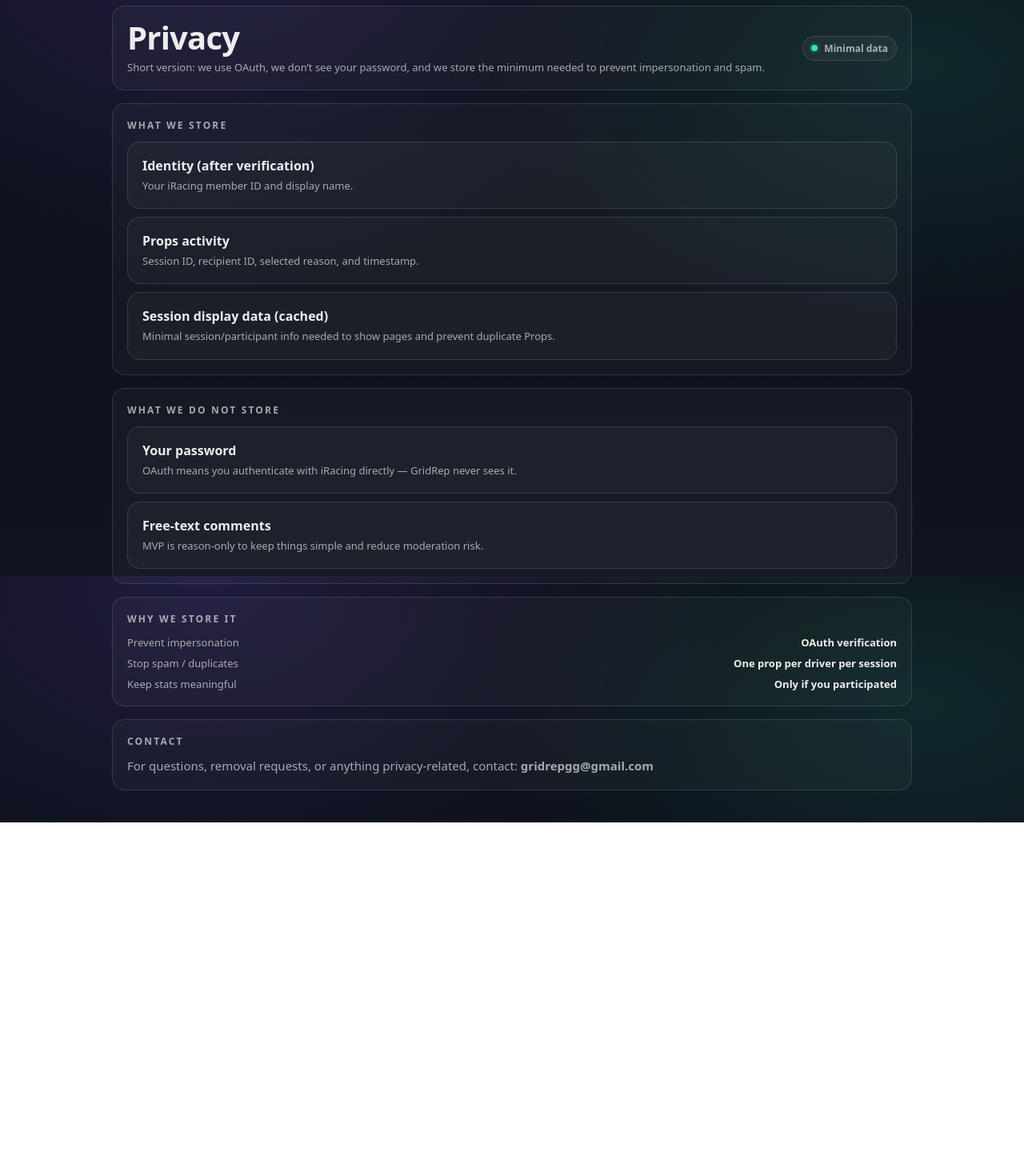
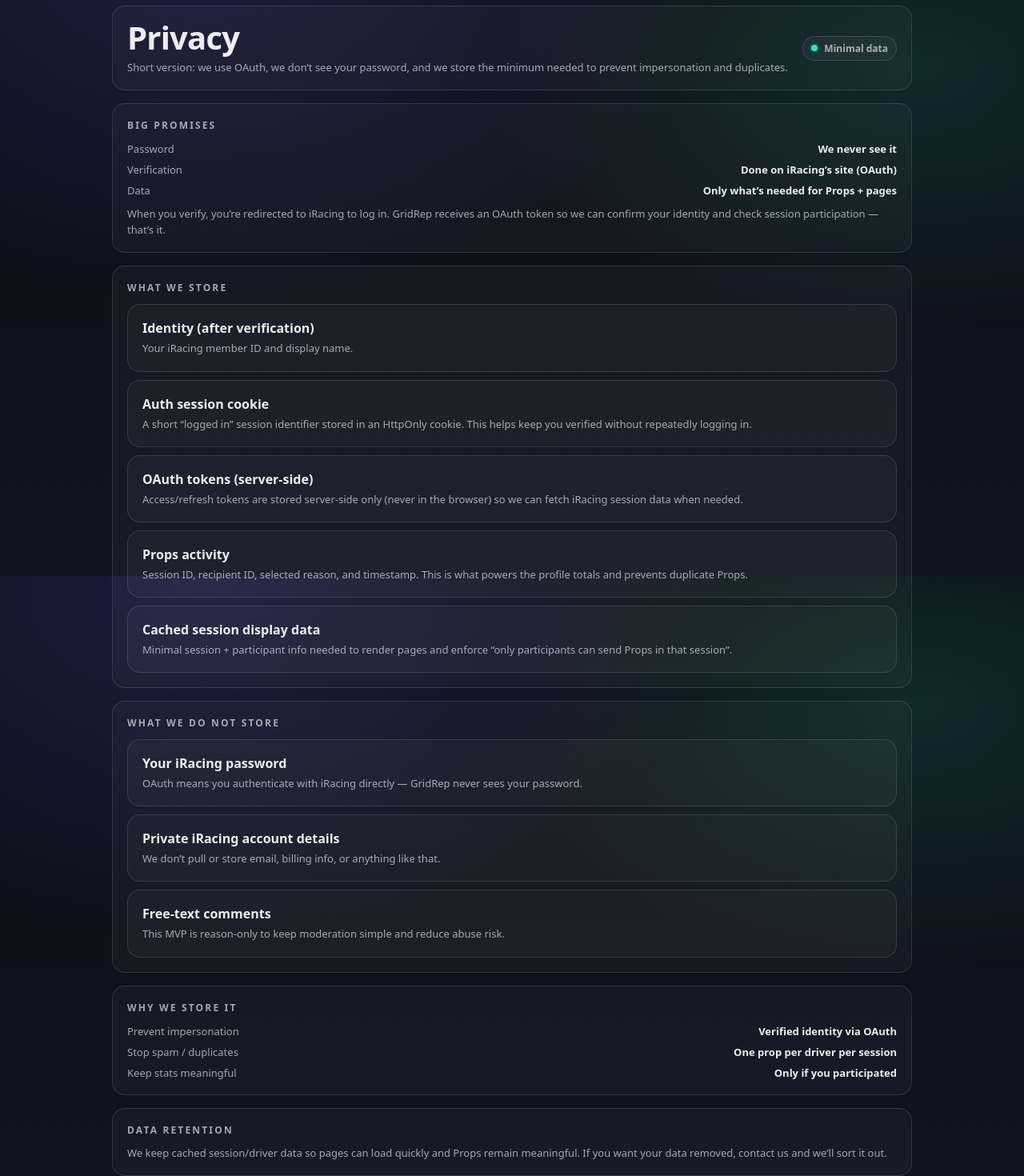
Before and after one commit to macleancherry/gridrep, a React (Vite) app: page /privacy in a window 1280 px wide. Shown: the part 80-1550 px from the top of the page at 80% size. Before the commit the page ends 1108 px from the top, so only its background shows below. Built offline with nearby package versions, Linux system fonts and the light colour scheme; no server answers.

Commit message:
Polish About/Privacy + fix Leaderboard mapping

```diff
--- a/src/pages/About.tsx
+++ b/src/pages/About.tsx
@@ -1,14 +1,17 @@
+import { Link } from "react-router-dom";
+
 export default function About() {
   return (
     <div className="stack">
+      {/* Header */}
       <div className="card card-pad">
         <div className="row space-between wrap">
-          <div>
+          <div style={{ minWidth: 0 }}>
             <h1 className="mt-0" style={{ marginBottom: 6 }}>
               About GridRep
             </h1>
             <div className="subtle">
-              A clean, lightweight way to reward good racecraft with <strong>Props (GG)</strong>.
+              A lightweight way to reward good racecraft with <strong>Props (GG)</strong>.
             </div>
           </div>
 
@@ -19,58 +22,115 @@
         </div>
       </div>
 
+      {/* What it is */}
       <div className="card card-pad">
         <h2>What it is</h2>
         <p style={{ marginTop: 10 }}>
-          GridRep is a community tool for sim racing that lets drivers give <strong>Props (GG)</strong>{" "}
-          after a race, kind of like a quick “good battle” nod that actually shows up on a profile.
+          GridRep is a community tool for sim racing. After a race, you can give another driver{" "}
+          <strong>Props (GG)</strong> with a reason (clean battle, respectful driving, great
+          racecraft). Think of it as a quick “good one mate” that becomes visible on a driver
+          profile.
         </p>
 
-        <div className="pills" style={{ marginTop: 12 }}>
+        <div className="pills compact" style={{ marginTop: 12 }}>
           <span className="pill">
             <span className="chip" />
-            Fast
+            Browse free
           </span>
           <span className="pill alt">
             <span className="chip" />
-            Lightweight
+            Verify to send
           </span>
           <span className="pill mono">
             <span className="chip" />
-            No drama
+            One prop per session
           </span>
         </div>
       </div>
 
+      {/* How it works */}
       <div className="card card-pad">
-        <h2>How it works</h2>
+        <div className="row space-between wrap" style={{ marginBottom: 10 }}>
+          <h2>How it works</h2>
+          <Link className="btn btn-ghost" to="/" style={{ textDecoration: "none" }}>
+            Try it now →
+          </Link>
+        </div>
+
         <div className="stack" style={{ marginTop: 12, gap: 10 }}>
           <div className="card card-pad">
             <div style={{ fontWeight: 900, marginBottom: 4 }}>1) Browse</div>
-            <div className="subtle">Search drivers and view recent sessions without logging in.</div>
+            <div className="subtle">
+              Search drivers, view profiles, and open sessions without logging in.
+            </div>
           </div>
 
           <div className="card card-pad">
-            <div style={{ fontWeight: 900, marginBottom: 4 }}>2) Verify (optional)</div>
+            <div style={{ fontWeight: 900, marginBottom: 4 }}>2) Verify (only if you want to send)</div>
             <div className="subtle">
-              To send Props, you verify with iRacing via OAuth. GridRep never sees your password.
+              To send Props, you verify with iRacing using OAuth. GridRep never sees your iRacing
+              password and never stores it.
             </div>
           </div>
 
           <div className="card card-pad">
             <div style={{ fontWeight: 900, marginBottom: 4 }}>3) Send Props (GG)</div>
             <div className="subtle">
-              Pick a reason (Clean battle, Respectful driving, Great racecraft, etc.) and send it.
-              Props are only allowed for sessions you actually participated in.
+              Pick a reason and send it to someone from that session.
+              <br />
+              <strong>Anti-impersonation:</strong> you can only send Props in races you actually
+              participated in, and only to other participants in that same race.
             </div>
           </div>
         </div>
       </div>
 
+      {/* Trust + rules */}
+      <div className="card card-pad">
+        <h2>Rules (to keep it legit)</h2>
+        <div className="stack" style={{ marginTop: 12, gap: 8 }}>
+          <div className="kv">
+            <span>Browse</span>
+            <strong>Always free</strong>
+          </div>
+          <div className="kv">
+            <span>Sending Props</span>
+            <strong>Requires verification</strong>
+          </div>
+          <div className="kv">
+            <span>Where you can send</span>
+            <strong>Only sessions you raced</strong>
+          </div>
+          <div className="kv">
+            <span>How many</span>
+            <strong>One prop per driver per session</strong>
+          </div>
+        </div>
+
+        <div className="subtle" style={{ marginTop: 10 }}>
+          We use iRacing as the source of truth for session participants. That’s how we prevent
+          randoms from handing out fake Props.
+        </div>
+      </div>
+
+      {/* MVP disclaimer */}
+      <div className="card card-pad">
+        <h2>MVP status</h2>
+        <p style={{ marginTop: 10 }}>
+          This is an early version. If something feels confusing, slow, or “not quite right”, that’s
+          exactly the feedback we want.
+        </p>
+        <div className="subtle">
+          Best feedback is specific: the URL you were on, what you expected, and what happened.
+        </div>
+      </div>
+
+      {/* Why it exists */}
       <div className="card card-pad">
         <h2>Why it exists</h2>
         <p style={{ marginTop: 10 }}>
-          Sim racing already has “stick” mechanics (penalties, protests). GridRep is the “carrot”, a simple way to reinforce clean, respectful racing and make it visible.
+          Sim racing already has plenty of “stick” mechanics (penalties, protests). GridRep is the
+          “carrot”: a simple way to reinforce clean, respectful racing and make it visible.
         </p>
       </div>
     </div>
--- a/src/pages/Privacy.tsx
+++ b/src/pages/Privacy.tsx
@@ -1,15 +1,16 @@
 export default function Privacy() {
   return (
     <div className="stack">
+      {/* Header */}
       <div className="card card-pad">
         <div className="row space-between wrap">
-          <div>
+          <div style={{ minWidth: 0 }}>
             <h1 className="mt-0" style={{ marginBottom: 6 }}>
               Privacy
             </h1>
             <div className="subtle">
-              Short version: we use OAuth, we don’t see your password, and we store the minimum needed
-              to prevent impersonation and spam.
+              Short version: we use OAuth, we don’t see your password, and we store the minimum
+              needed to prevent impersonation and duplicates.
             </div>
           </div>
 
@@ -20,6 +21,31 @@
         </div>
       </div>
 
+      {/* The big promise */}
+      <div className="card card-pad">
+        <h2>Big promises</h2>
+        <div className="stack" style={{ marginTop: 12, gap: 8 }}>
+          <div className="kv">
+            <span>Password</span>
+            <strong>We never see it</strong>
+          </div>
+          <div className="kv">
+            <span>Verification</span>
+            <strong>Done on iRacing’s site (OAuth)</strong>
+          </div>
+          <div className="kv">
+            <span>Data</span>
+            <strong>Only what’s needed for Props + pages</strong>
+          </div>
+        </div>
+
+        <div className="subtle" style={{ marginTop: 10 }}>
+          When you verify, you’re redirected to iRacing to log in. GridRep receives an OAuth token so
+          we can confirm your identity and check session participation — that’s it.
+        </div>
+      </div>
+
+      {/* What we store */}
       <div className="card card-pad">
         <h2>What we store</h2>
         <div className="stack" style={{ marginTop: 12, gap: 10 }}>
@@ -29,46 +55,73 @@
           </div>
 
           <div className="card card-pad">
-            <div style={{ fontWeight: 900, marginBottom: 4 }}>Props activity</div>
+            <div style={{ fontWeight: 900, marginBottom: 4 }}>Auth session cookie</div>
             <div className="subtle">
-              Session ID, recipient ID, selected reason, and timestamp.
+              A short “logged in” session identifier stored in an HttpOnly cookie.
+              This helps keep you verified without repeatedly logging in.
             </div>
           </div>
 
           <div className="card card-pad">
-            <div style={{ fontWeight: 900, marginBottom: 4 }}>Session display data (cached)</div>
+            <div style={{ fontWeight: 900, marginBottom: 4 }}>OAuth tokens (server-side)</div>
             <div className="subtle">
-              Minimal session/participant info needed to show pages and prevent duplicate Props.
+              Access/refresh tokens are stored server-side only (never in the browser) so we can
+              fetch iRacing session data when needed.
+            </div>
+          </div>
+
+          <div className="card card-pad">
+            <div style={{ fontWeight: 900, marginBottom: 4 }}>Props activity</div>
+            <div className="subtle">
+              Session ID, recipient ID, selected reason, and timestamp. This is what powers the
+              profile totals and prevents duplicate Props.
+            </div>
+          </div>
+
+          <div className="card card-pad">
+            <div style={{ fontWeight: 900, marginBottom: 4 }}>Cached session display data</div>
+            <div className="subtle">
+              Minimal session + participant info needed to render pages and enforce “only
+              participants can send Props in that session”.
             </div>
           </div>
         </div>
       </div>
 
+      {/* What we do not store */}
       <div className="card card-pad">
         <h2>What we do not store</h2>
         <div className="stack" style={{ marginTop: 12, gap: 10 }}>
           <div className="card card-pad">
-            <div style={{ fontWeight: 900, marginBottom: 4 }}>Your password</div>
+            <div style={{ fontWeight: 900, marginBottom: 4 }}>Your iRacing password</div>
             <div className="subtle">
-              OAuth means you authenticate with iRacing directly — GridRep never sees it.
+              OAuth means you authenticate with iRacing directly — GridRep never sees your password.
+            </div>
+          </div>
+
+          <div className="card card-pad">
+            <div style={{ fontWeight: 900, marginBottom: 4 }}>Private iRacing account details</div>
+            <div className="subtle">
+              We don’t pull or store email, billing info, or anything like that.
             </div>
           </div>
 
           <div className="card card-pad">
             <div style={{ fontWeight: 900, marginBottom: 4 }}>Free-text comments</div>
             <div className="subtle">
-              MVP is reason-only to keep things simple and reduce moderation risk.
+              This MVP is reason-only to keep moderation simple and reduce abuse risk.
             </div>
           </div>
         </div>
       </div>
 
+      {/* Why we store it */}
       <div className="card card-pad">
         <h2>Why we store it</h2>
         <div className="stack" style={{ marginTop: 12, gap: 8 }}>
           <div className="kv">
             <span>Prevent impersonation</span>
-            <strong>OAuth verification</strong>
+            <strong>Verified identity via OAuth</strong>
           </div>
           <div className="kv">
             <span>Stop spam / duplicates</span>
@@ -81,6 +134,16 @@
         </div>
       </div>
 
+      {/* Retention */}
+      <div className="card card-pad">
+        <h2>Data retention</h2>
+        <div className="subtle" style={{ marginTop: 10 }}>
+          We keep cached session/driver data so pages can load quickly and Props remain meaningful.
+          If you want your data removed, contact us and we’ll sort it out.
+        </div>
+      </div>
+
+      {/* Contact */}
       <div className="card card-pad">
         <h2>Contact</h2>
         <p style={{ marginTop: 10 }}>
```
Also changed, not shown: src/pages/Leaderboard.tsx (+82 -15 lines).
